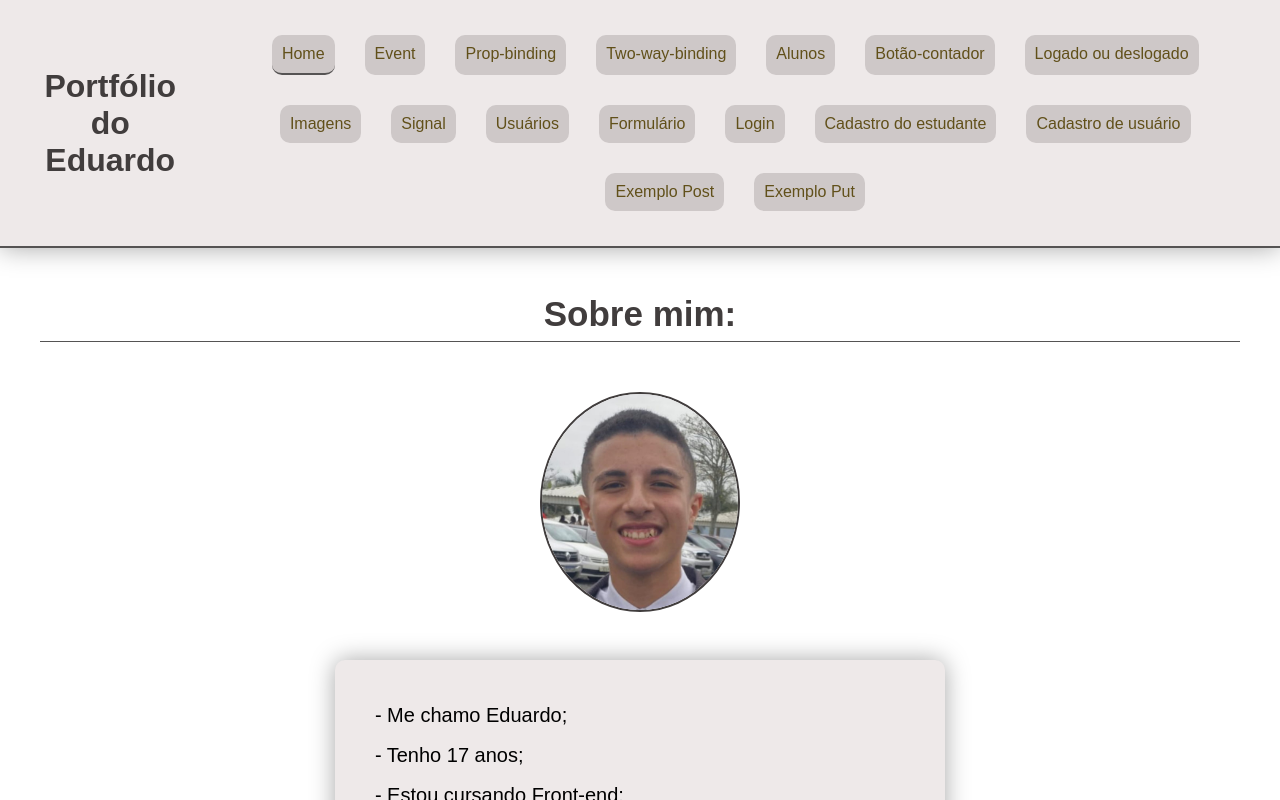
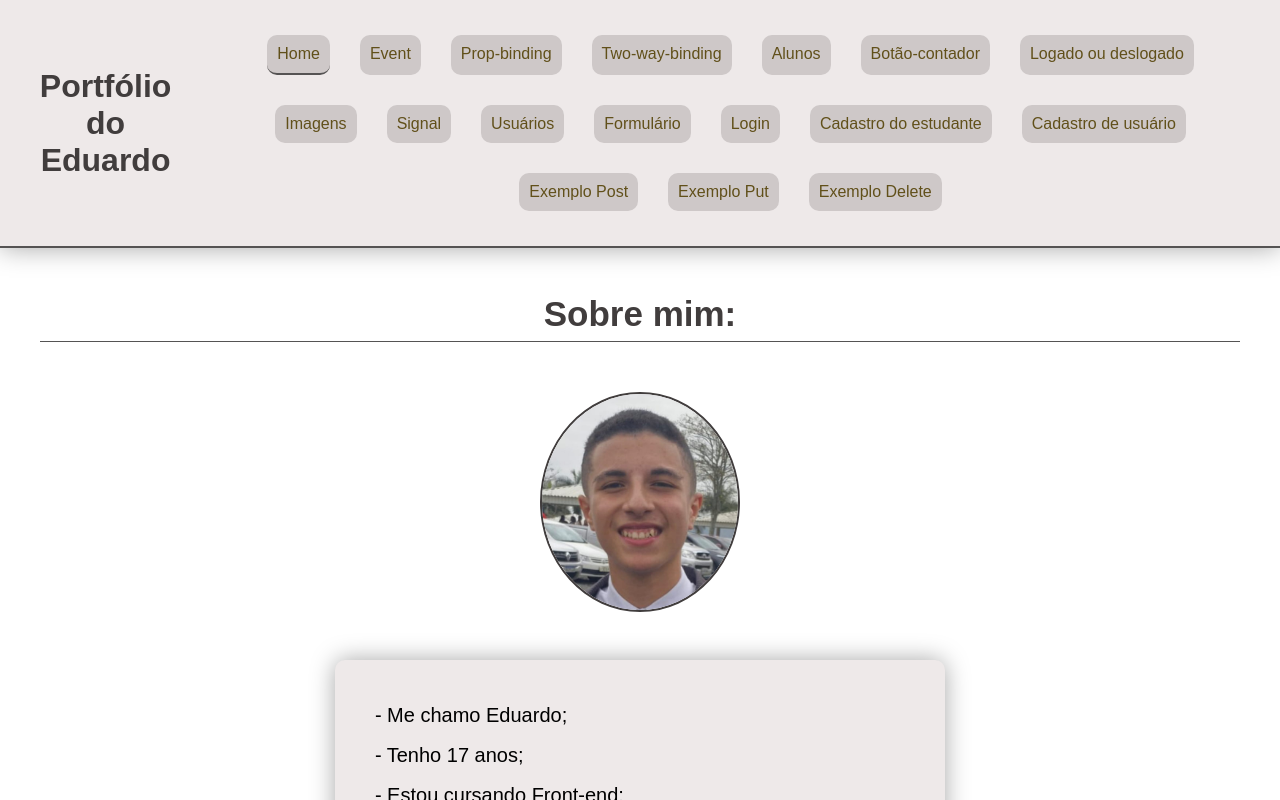
Before and after one commit to eduardoalves10/meu-site-angular, an Angular app: page /home in a window 1280 px wide. Shown: the top 800 px of the page. Built offline with nearby package versions, Linux system fonts and the light colour scheme; a web font is replaced by a local one.

Commit message:
add-caminho-ao-componente-exemplo-delete

```diff
--- a/src/app/app.routes.ts
+++ b/src/app/app.routes.ts
@@ -15,6 +15,7 @@ import { CadastroEstudante } from './feats/cadastro-estudante/cadastro-estudante
 import { CadastroUsuario } from './feats/cadastro-usuario/cadastro-usuario';
 import { ExemploPost } from './feats/exemplo-post/exemplo-post';
 import { ExemploPut } from './feats/exemplo-put/exemplo-put';
+import { ExemploDelete } from './feats/exemplo-delete/exemplo-delete';
 
 export const routes: Routes = [
 
@@ -34,6 +35,7 @@ export const routes: Routes = [
     {path: 'cadastro-usuario', component: CadastroUsuario},
     {path: 'exemplo-post', component: ExemploPost},
     {path: 'exemplo-put', component: ExemploPut},
+    {path: 'exemplo-delete', component: ExemploDelete},
     {path: '', redirectTo: 'home', pathMatch: 'full'}
 
 ];
--- a/src/app/components/header/header.html
+++ b/src/app/components/header/header.html
@@ -17,5 +17,6 @@
         <a routerLink="/cadastro-usuario" routerLinkActive="pagina-ativa">Cadastro de usuário</a>
         <a routerLink="/exemplo-post" routerLinkActive="pagina-ativa">Exemplo Post</a>
         <a routerLink="/exemplo-put" routerLinkActive="pagina-ativa">Exemplo Put</a>
+        <a routerLink="/exemplo-delete" routerLinkActive="pagina-ativa">Exemplo Delete</a>
     </nav>
 </header>
```
